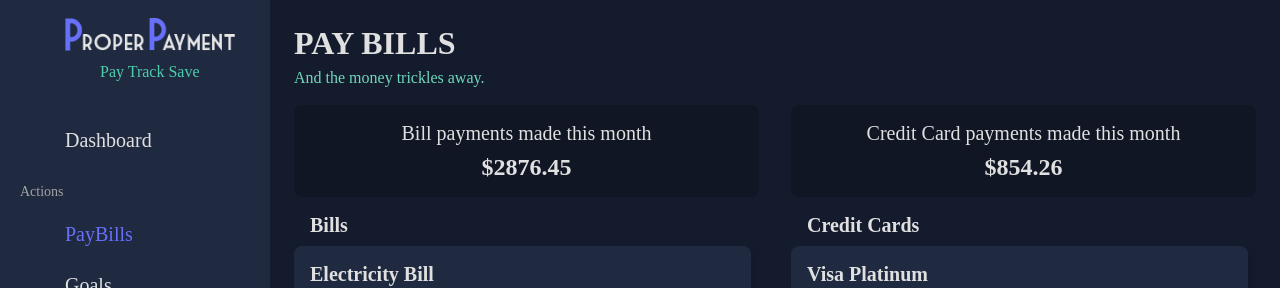
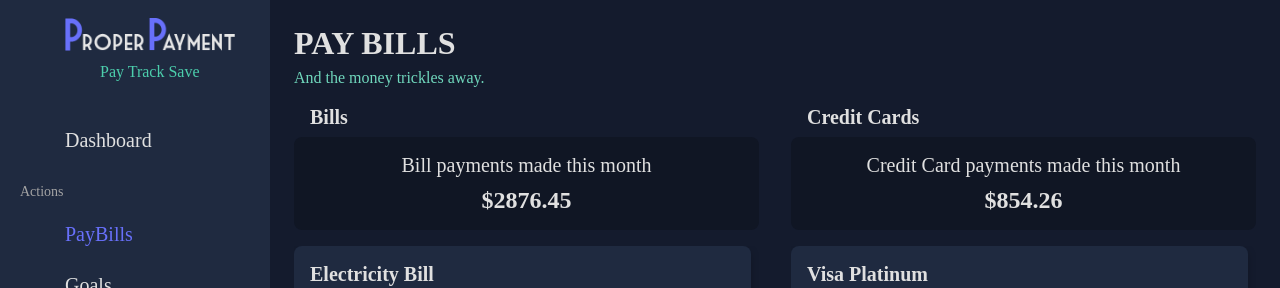
Before and after one commit to vanillasoul93/Financio, a React (Vite) app in the folder src/renderer/: page / in a window 1280 px wide. Both pictures are taken after a click on the button "PayBills". Shown: the top 288 px of the page. Built offline with nearby package versions, Linux system fonts and the light colour scheme; some icons are missing.

Commit message:
Small changes to PayBillView UI

```diff
--- a/src/renderer/src/scenes/bills/BillView.jsx
+++ b/src/renderer/src/scenes/bills/BillView.jsx
@@ -275,7 +275,7 @@ export default function BillView() {
               initialState={{
                 pagination: {
                   paginationModel: {
-                    pageSize: 10
+                    pageSize: 20
                   }
                 }
               }}
--- a/src/renderer/src/scenes/creditcard/CreditCardView.jsx
+++ b/src/renderer/src/scenes/creditcard/CreditCardView.jsx
@@ -325,7 +325,7 @@ export default function CreditCardView() {
               initialState={{
                 pagination: {
                   paginationModel: {
-                    pageSize: 10
+                    pageSize: 20
                   }
                 }
               }}
--- a/src/renderer/src/scenes/paybills/PayBillView.jsx
+++ b/src/renderer/src/scenes/paybills/PayBillView.jsx
@@ -209,6 +209,14 @@ export default function PayBillView() {
               }}
             >
               {/* Header for Bills Column (fixed at top) */}
+              <Typography
+                variant="h4"
+                fontWeight="bold"
+                color={colors.grey[100]}
+                sx={{ marginBottom: '8px', paddingLeft: '16px' }}
+              >
+                Bills
+              </Typography>
               <Box
                 sx={{
                   display: 'flex',
@@ -229,15 +237,6 @@ export default function PayBillView() {
                   $2876.45
                 </Typography>
               </Box>
-
-              <Typography
-                variant="h4"
-                fontWeight="bold"
-                color={colors.grey[100]}
-                sx={{ marginBottom: '8px', paddingLeft: '16px' }}
-              >
-                Bills
-              </Typography>
 
               <Box
                 sx={{
@@ -284,6 +283,15 @@ export default function PayBillView() {
                 paddingLeft: { xs: 0, md: '8px' } // Responsive padding
               }}
             >
+              {/* Header for Credit Cards Column (fixed at top) */}
+              <Typography
+                variant="h4"
+                fontWeight="bold"
+                color={colors.grey[100]}
+                sx={{ marginBottom: '8px', paddingLeft: '16px' }}
+              >
+                Credit Cards
+              </Typography>
               <Box
                 sx={{
                   display: 'flex',
@@ -304,14 +312,7 @@ export default function PayBillView() {
                   $854.26
                 </Typography>
               </Box>
-              <Typography
-                variant="h4"
-                fontWeight="bold"
-                color={colors.grey[100]}
-                sx={{ marginBottom: '8px', paddingLeft: '16px' }}
-              >
-                Credit Cards
-              </Typography>
+
               <Box
                 sx={{
                   flexGrow: 1,
--- a/src/renderer/src/scenes/subscriptions/SubscriptionsView.jsx
+++ b/src/renderer/src/scenes/subscriptions/SubscriptionsView.jsx
@@ -280,7 +280,7 @@ export default function SubscriptionsView() {
               initialState={{
                 pagination: {
                   paginationModel: {
-                    pageSize: 10
+                    pageSize: 20
                   }
                 }
               }}
```
Also changed, not shown: 2 other files (tests, documents, lock files or other folders).
